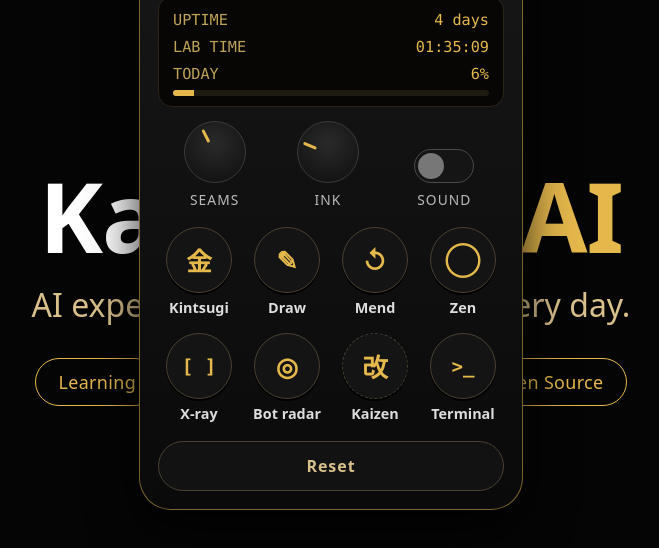
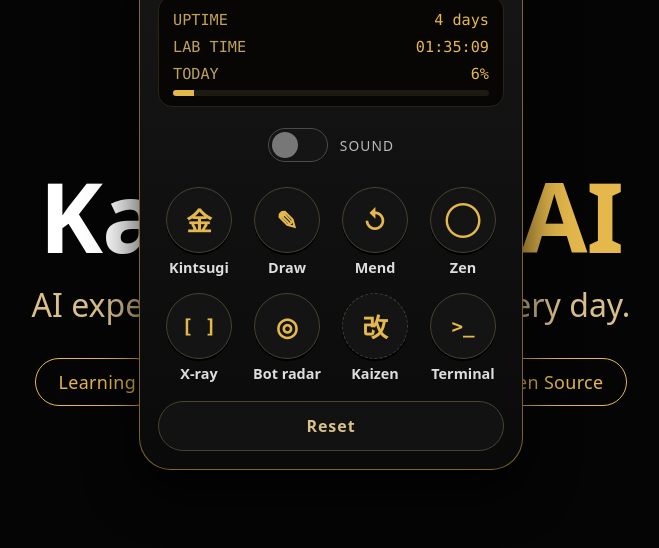
Before and after one commit to jeffreyaifudenna/kaizenlabai-site, a website: page index.html in a window 1280 px wide. Both pictures are taken after a click on the button "KaizenLabAI: open the lab remote". Shown: the part 216-764 px from the top of the page, without its empty margins (309-968 px from the left). Drawn offline with Linux system fonts and the light colour scheme; no server answers.

Commit message:
Lab remote: remove Seams and Ink dials (fixed at 3 and 2); Sound switch centered on its own row
Co-Authored-By: Claude Opus 5.5 <noreply@anthropic.com>

```diff
--- a/index.html
+++ b/index.html
@@ -114,11 +114,8 @@
   .screen b { color:var(--gold); font-weight:400; }
   .meter { height:6px; border-radius:3px; background:#1d1a12; margin-top:3px; overflow:hidden; }
   .meter i { display:block; height:100%; width:0; background:var(--gold); }
-  .inst { display:flex; align-items:flex-end; justify-content:space-around; margin-bottom:18px; }
-  .knob, .sw { display:flex; flex-direction:column; align-items:center; gap:7px; font-size:.86rem; color:#bbb; letter-spacing:.08em; }
-  .dial { width:62px; height:62px; border-radius:50%; background:radial-gradient(circle at 50% 35%,#2a2a2a,#0e0e0e); border:1px solid #3a3a3a; position:relative; cursor:ns-resize; touch-action:none; }
-  .dial::after { content:""; position:absolute; left:50%; top:5px; width:3px; height:14px; margin-left:-1.5px; background:var(--gold); border-radius:2px; transform-origin:50% 26px; transform:rotate(var(--r,0deg)); }
-    .sw { background:none; border:0; font-family:inherit; cursor:pointer; padding:10px 4px 0; min-width:56px; }
+  .inst { display:flex; justify-content:center; margin-bottom:18px; }
+  .sw { display:flex; align-items:center; gap:12px; font-size:.86rem; color:#bbb; letter-spacing:.08em; background:none; border:0; font-family:inherit; cursor:pointer; padding:6px 10px; min-height:48px; }
   .sw:focus-visible { border-radius:10px; }
   .tog { width:60px; height:34px; border-radius:17px; background:#151515; border:1px solid #4a4a4a; position:relative; }
   .tog::after { content:""; position:absolute; top:3px; left:3px; width:26px; height:26px; border-radius:50%; background:#777; transition:left .2s, background .2s; }
@@ -265,8 +262,6 @@
       <div class="r"><span>TODAY</span><b id="stPct">0%</b></div><div class="meter"><i id="stBar"></i></div>
     </div>
     <div class="inst">
-      <div class="knob"><div class="dial" id="dSeams" role="slider" tabindex="0" aria-label="Seams: gold cracks per tap" aria-valuemin="1" aria-valuemax="6" title="Drag up or down"></div>SEAMS</div>
-      <div class="knob"><div class="dial" id="dInk" role="slider" tabindex="0" aria-label="Ink: pen line weight" aria-valuemin="1" aria-valuemax="5" title="Drag up or down"></div>INK</div>
       <button type="button" class="sw" id="snd" role="switch" aria-checked="false" aria-label="Sound"><span class="tog"></span>SOUND</button>
     </div>
     <div class="keys">
@@ -315,7 +310,8 @@ Sections
       var body = document.body, cv = document.getElementById('cv'), ctx = cv.getContext('2d'),
           fxc = document.getElementById('fx'), fx = fxc.getContext('2d'), toast = document.getElementById('toast'),
           dpr = Math.min(window.devicePixelRatio || 1, 2), reduce = window.matchMedia('(prefers-reduced-motion: reduce)').matches;
-      var strokes = [], cur = null, pen = 'fine', ink = 2, seams = 3, cracks = [], crackRaf = 0, sound = false, ac = null, opener = null;
+      var INK = 2, SEAMS = 3; // fixed: pen line weight and gold cracks per tap
+      var strokes = [], cur = null, pen = 'fine', cracks = [], crackRaf = 0, sound = false, ac = null, opener = null;
       var W = function () { return innerWidth; }, H = function () { return innerHeight; };
       function $(id) { return document.getElementById(id); }
 
@@ -337,7 +333,7 @@ Sections
       var led = $('led');
       function blink() { led.classList.add('on'); setTimeout(function () { led.classList.remove('on'); }, 150); tone(880, .25, .03); }
 
-      // ---- Draw: three pens (Fine-liner, Sumi brush, Gold nib). INK sets the weight.
+      // ---- Draw: three pens (Fine-liner, Sumi brush, Gold nib). Line weight is fixed (INK).
       var GOLD = '#e5b84c';
       function penStyle() { ctx.strokeStyle = ctx.fillStyle = GOLD; ctx.lineCap = ctx.lineJoin = 'round'; }
       function segment(s, i) {
@@ -370,9 +366,9 @@ Sections
       $('clr').addEventListener('click', function () { strokes = []; redraw(); });
       $('done').addEventListener('click', function () { setMode(null); });
 
-      // ---- Kintsugi: tap the page to grow gold cracks; SEAMS sets how many; Mend clears them
+      // ---- Kintsugi: tap the page to grow gold cracks; SEAMS cracks per tap; Mend clears them
       function crackFrom(x, y) {
-        var w = W(), h = H(), n = seams + (Math.random() * 2 | 0), list = [];
+        var w = W(), h = H(), n = SEAMS + (Math.random() * 2 | 0), list = [];
         function walk(px, py, ang, len, lw, depth) {
           var pts = [[px, py]], a = ang, l = 0;
           while (l < len) {
@@ -417,7 +413,7 @@ Sections
       document.addEventListener('pointerdown', function (e) {
         if (body.classList.contains('zen')) { body.classList.remove('zen'); return; }
         if (!onPage(e)) return;
-        if (body.classList.contains('drawing')) { cur = { k: pen, w: ink / 2, p: [{ x: e.clientX, y: e.clientY }] }; strokes.push(cur); e.preventDefault(); }
+        if (body.classList.contains('drawing')) { cur = { k: pen, w: INK / 2, p: [{ x: e.clientX, y: e.clientY }] }; strokes.push(cur); e.preventDefault(); }
         else if (body.classList.contains('cracking')) { crackFrom(e.clientX, e.clientY); blink(); }
       });
       document.addEventListener('pointermove', function (e) {
@@ -496,22 +492,7 @@ Sections
       // the page logo shrinks while a section is open; keep the minimized mark matching it
       document.addEventListener('kz:sec', function () { setTimeout(function () { if (mini.classList.contains('show')) syncMini(); }, 480); });
 
-      // instruments: SEAMS and INK dials (drag up or down, or arrow keys), SOUND switch
-      function dial(el, min, max, val, name, onChange) {
-        var v = val, sy = 0, sv = 0, on = false;
-        function set(quiet) { el.style.setProperty('--r', (-135 + (v - min) / (max - min) * 270) + 'deg'); el.setAttribute('aria-valuenow', String(v)); onChange(v); if (!quiet) blink(); }
-        set(true);
-        el.addEventListener('pointerdown', function (e) { on = true; sy = e.clientY; sv = v; el.setPointerCapture(e.pointerId); e.stopPropagation(); });
-        el.addEventListener('pointermove', function (e) { if (!on) return; var nv = Math.round(Math.max(min, Math.min(max, sv + (sy - e.clientY) / 18))); if (nv !== v) { v = nv; set(); } });
-        el.addEventListener('pointerup', function () { if (on) { on = false; say(name + ': ' + v); } });
-        el.addEventListener('keydown', function (e) {
-          var d = (e.key === 'ArrowUp' || e.key === 'ArrowRight') ? 1 : (e.key === 'ArrowDown' || e.key === 'ArrowLeft') ? -1 : 0; if (!d) return;
-          e.preventDefault(); var nv = Math.max(min, Math.min(max, v + d)); if (nv !== v) { v = nv; set(); say(name + ': ' + v); }
-        });
-        return { reset: function () { v = val; set(true); } };
-      }
-      var dSeams = dial($('dSeams'), 1, 6, 3, 'Seams', function (v) { seams = v; });
-      var dInk = dial($('dInk'), 1, 5, 2, 'Ink', function (v) { ink = v; });
+      // SOUND switch
       function toggleSound() { sound = !sound; $('snd').setAttribute('aria-checked', String(sound)); return sound; }
       $('snd').addEventListener('click', function () { var on = toggleSound(); say(on ? 'Sound on' : 'Sound off'); chime(); blink(); });
 
@@ -542,14 +523,14 @@ Sections
       rm.addEventListener('click', function (e) { var b = e.target.closest('[data-a]'); if (b) { blink(); act(b.dataset.a); } });
 
       // Reset: back to a fresh page. Closes any open section, clears cracks and drawings,
-      // turns Draw, Kintsugi, Zen, X-ray, Radar and Terminal off, and puts the dials, pen and sound back to their defaults.
+      // turns Draw, Kintsugi, Zen, X-ray, Radar and Terminal off, and puts the pen and sound back to their defaults.
       var toutStart = $('tout').innerHTML;
       function resetAll() {
         setMode(null); cur = null; strokes = []; redraw(); cracks = []; drawCracks(true); setPen('fine'); body.classList.remove('P-fine');
         body.classList.remove('zen', 'devmode'); $('tout').innerHTML = toutStart; $('tin').value = '';
         if (window.KZ) { KZ.xray(false); KZ.radar(false); }
         if (window.kzCloseSection) kzCloseSection();
-        dSeams.reset(); dInk.reset(); if (sound) toggleSound();
+        if (sound) toggleSound();
         window.scrollTo(0, 0); blink(); say('Reset');
       }
       $('rmReset').addEventListener('click', resetAll);
```
